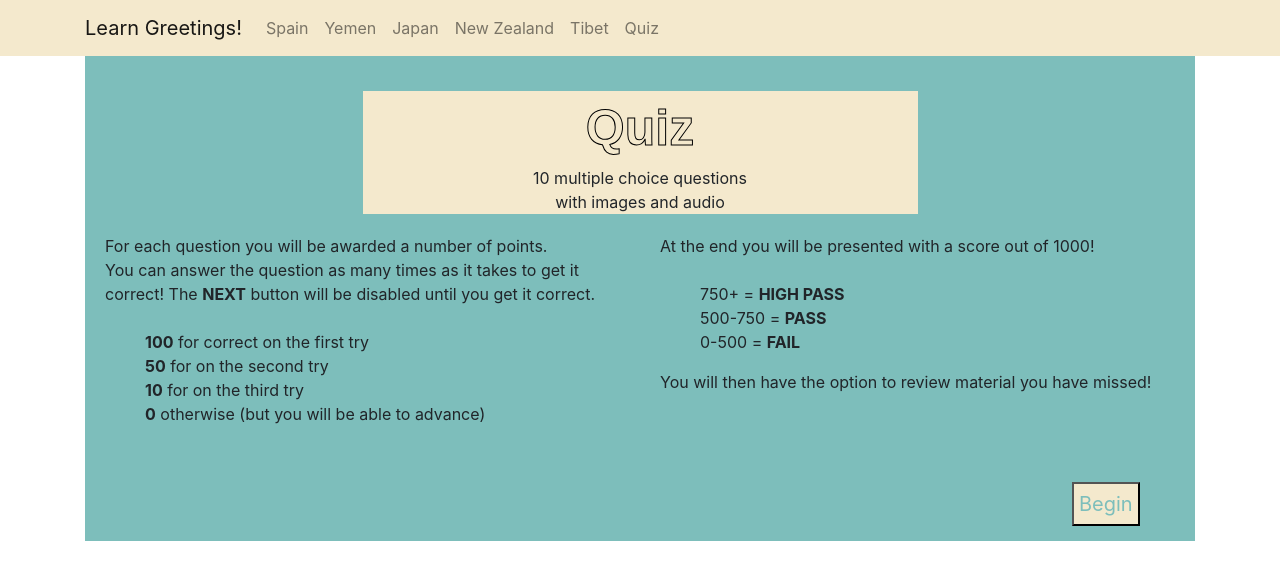
After one commit to nlin0907/greetings, a Flask app: page /quiz in a window 1280 px wide. The commit adds this page. Shown: the top 580 px of the page. Run offline with Flask 2, Linux system fonts and the light colour scheme; some libraries are stand-ins or nearby versions.

Commit message:
uiz homepage

```diff
--- a/server.py
+++ b/server.py
@@ -258,5 +258,9 @@ def display_results():
     global quiz
     return render_template('results.html', info=quiz[len(quiz)-1])
 
+@app.route('/quiz')
+def display_quizhome():
+    return render_template('quizhome.html')
+
 if __name__ == '__main__':
    app.run(debug = True)
--- a/static/main.css
+++ b/static/main.css
@@ -8,10 +8,55 @@
     margin-left: 20px;
     margin-top: 20px;
     padding: 5px;
-    background-color: #1AA7EC;
-    color: #FFE800;
+    background-color: #F4E9CD;
+    color: #7DBEBB;
 }
 
+.bold{
+    font-weight:bold;
+}
+
+.header{
+    text-align:center;
+    margin-top: 20px;
+    color: #F4E9CD;
+    -webkit-text-stroke: 1px black;
+    font-size: 50px;
+    font-family: 'Montserrat', sans-serif;
+    font-weight: bold;
+}
+
+.question{
+    margin-bottom: 10px;
+}
+.pad{
+    padding: 20px;
+}
+.accent{
+    background-color: #F4E9CD;
+}
+
+.main{
+    background-color: #7DBEBB
+}
+.center{
+    text-align:center;
+}
+
+.bkg{
+    background-color: #7DBEBB;
+    padding: 15px;
+}
+
+#begin{
+    margin-left: 90%;
+    margin-top: 20px;
+    padding: 5px;
+    background-color: #F4E9CD;
+    color: #7DBEBB;
+    font-size: 20px;
+    border-radius: 5px solid;
+}
 #next{
     margin-left: 20px;
     margin-top: 20px;
@@ -34,6 +79,3 @@
     margin: 10px;
     font-size: 20px;
 }
-.middle{
-    text-align: center;
-}
--- a/templates/home.html
+++ b/templates/home.html
@@ -53,7 +53,7 @@
 						<a href="/learn/5" type="button" class="btn btn-primary btn-lg">Tibet</a>
 					</div>
 					<div class="col-md-6">
-						<a href="/quiz/1"class="btn btn-primary btn-lg">Quiz</a>
+						<a href="/quiz"class="btn btn-primary btn-lg">Quiz</a>
 					</div>
 
 			</div>
--- a/templates/layout.html
+++ b/templates/layout.html
@@ -23,7 +23,7 @@
   </head>
   <body>
 
-    <nav class="navbar navbar-expand-lg navbar-light bg-light">
+    <nav class="navbar navbar-expand-lg navbar-light accent">
       <div class="container">
         <a class="navbar-brand" href="/">Learn Greetings!</a>
         <button class="navbar-toggler" type="button" data-bs-toggle="collapse" data-bs-target="#navbarNavAltMarkup" aria-controls="navbarNavAltMarkup" aria-expanded="false" aria-label="Toggle navigation">
@@ -36,7 +36,7 @@
             <a class="nav-link" href="/learn/3">Japan</a>
             <a class="nav-link" href="/learn/4">New Zealand</a>
             <a class="nav-link" href="/learn/5">Tibet</a>
-            <a class="nav-link" href="/quiz/1">Quiz</a>
+            <a class="nav-link" href="/quiz">Quiz</a>
           </div>
         </div>
       </div>
--- /dev/null
+++ b/templates/quizhome.html
@@ -0,0 +1,53 @@
+{% extends "layout.html" %}
+
+{% block content %}
+
+<div class="container bkg">
+
+    <div class="row">
+        <div class="col-md-3"></div>
+        <div class="accent header col-md-6">Quiz</div>
+        <div class="col-md-3"></div>
+    </div>
+    <div class="row">
+        <div class="col-md-3"></div>
+        <div class="center accent col-md-6">10 multiple choice questions </div>
+        <div class="col-md-3"></div>
+    </div>
+    <div class="row">
+        <div class="col-md-3"></div>
+        <div class="center accent col-md-6">with images and audio </div>
+        <div class="col-md-3"></div>
+    </div>
+
+    <div class="row">
+        <div class="col-md-6 pad">
+            <div id="explanation">For each question you will be awarded a number of points. <br>
+                You can answer the question as many times as it takes to get it correct!
+                The <span class="bold">NEXT</span> button will be disabled until you get it correct.
+                <ul>
+                    <br><span class="bold">100</span> for correct on the first try
+                    <br><span class="bold">50</span> for on the second try
+                    <br><span class="bold">10</span> for on the third try
+                    <br><span class="bold">0</span> otherwise (but you will be able to advance)
+                </ul>
+            </div>
+        </div>
+        <div class="col-md-6 pad">
+
+                At the end you will be presented with a score out of 1000!
+                <ul>
+                    <br>750+ = <span class="bold">HIGH PASS</span>
+                    <br>500-750 = <span class="bold">PASS</span>
+                    <br>0-500 = <span class="bold">FAIL</span>
+                </ul>
+                You will then have the option to review material you have missed!
+        </div>
+    </div>
+
+
+<a href="/quiz/1"><button id="begin" type="button">Begin</button></a>
+
+</div>
+
+{% endblock %}
```
